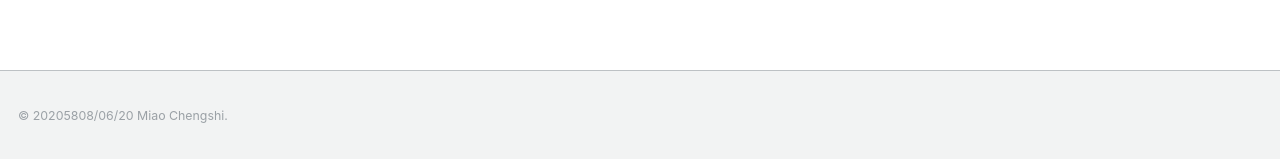
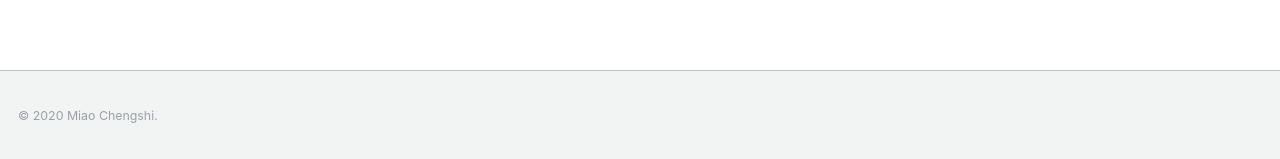
Before and after one commit to miaochengshi/cn, a Jekyll site: the page built from _pages/about.md, in a window 1280 px wide and 900 px high, scrolled down 2808 px. Shown: the part 738-897 px from the top of the window. Built offline with Jekyll 4.4.1, drawn with Linux system fonts in a browser that asks for light colours.

Commit message:
Update footer.html

```diff
--- a/_includes/footer.html
+++ b/_includes/footer.html
@@ -1,3 +1,3 @@
 {% include base_path %}
 
-<div class="page__footer-copyright">&copy; {{ site.time | date: '%Y%M%D' }} {{ site.name | default: site.title }}.</div>
+<div class="page__footer-copyright">&copy; {{ site.time | date: '%Y' - '%M' - '%D' }} {{ site.name | default: site.title }}.</div>
```
